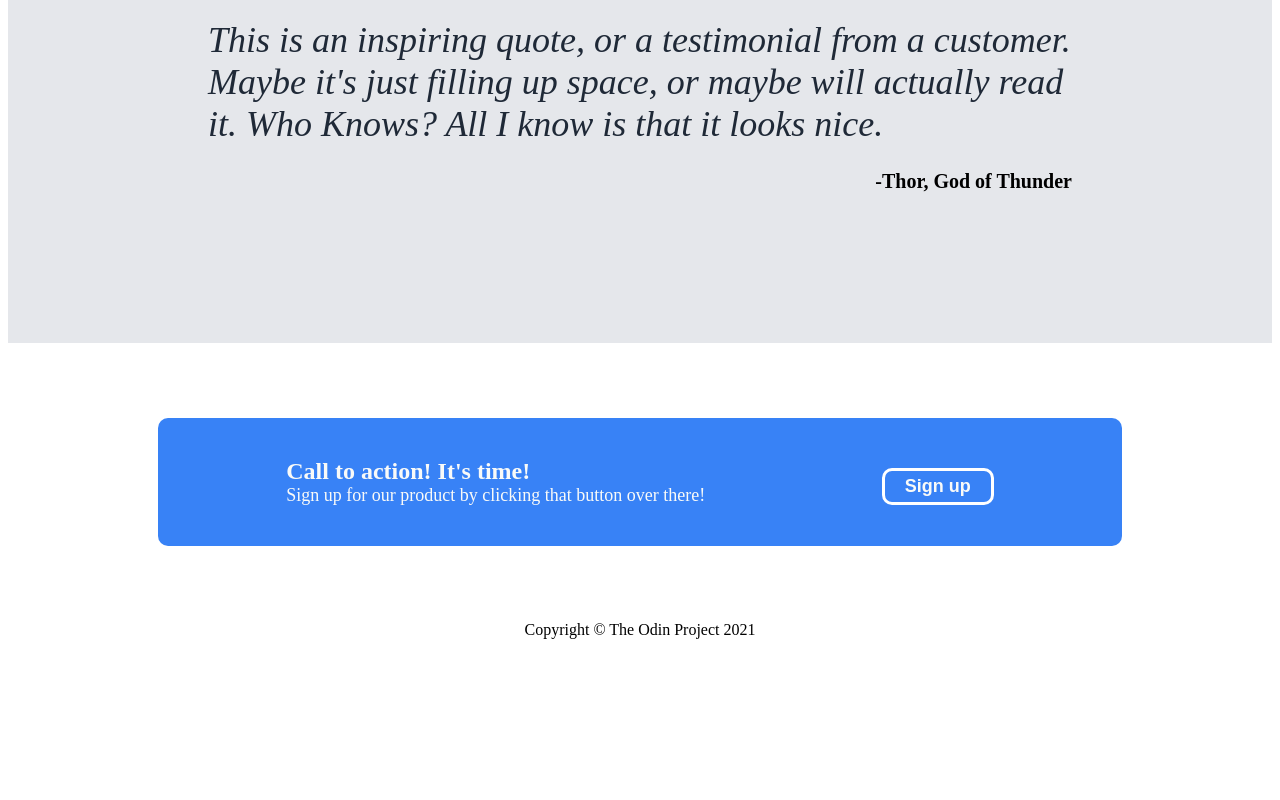
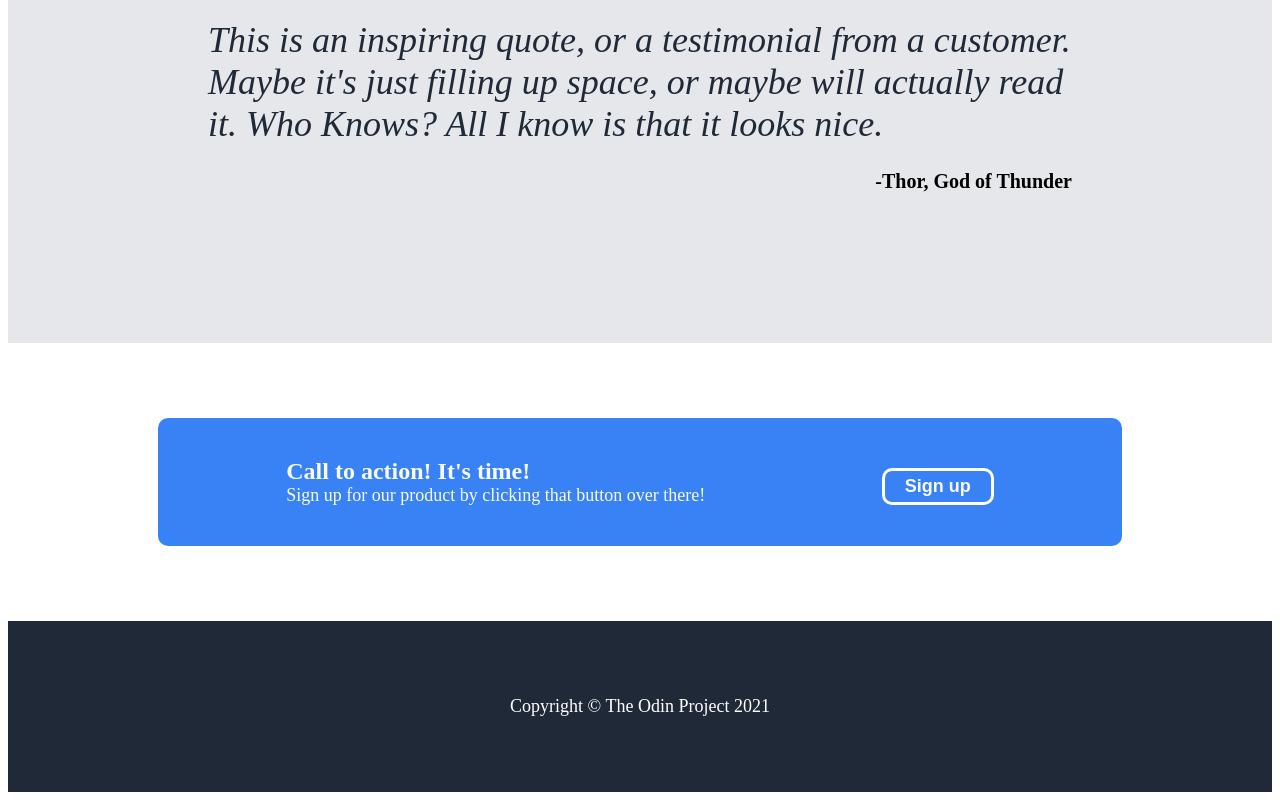
Before and after one commit to Eleuthur/Odin-Landing-Page, a plain HTML site: page index.html in a window 1280 px wide. Shown: the part 875-1675 px from the top of the page. Before the commit the page ends 1522 px from the top, so only its background shows below. Drawn offline with Linux system fonts and the light colour scheme.

Commit message:
HTML & CSS completed for template of landing page

```diff
--- a/style.css
+++ b/style.css
@@ -162,6 +162,8 @@ button {
 
 .footer {
     text-align: center;
-    font-size: 18px
-    font-color  #ffffff;
+    font-size: 18px;
+    color:  #ffffff;
+    background-color: #1F2937;
+    padding: 75px;
 }
```
